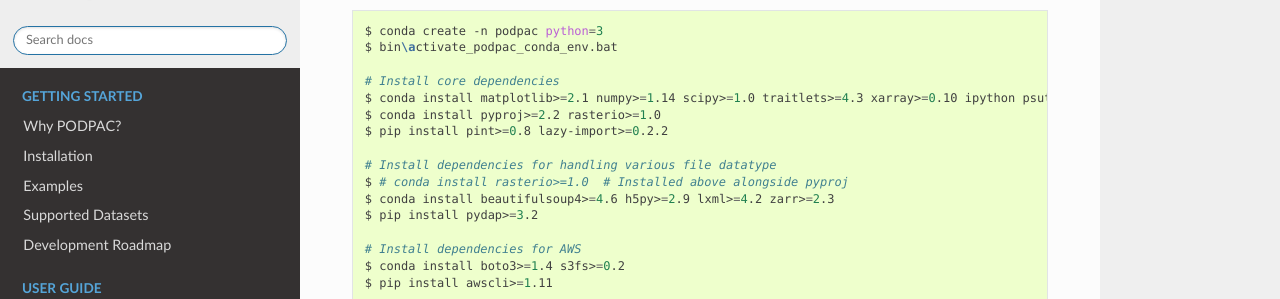
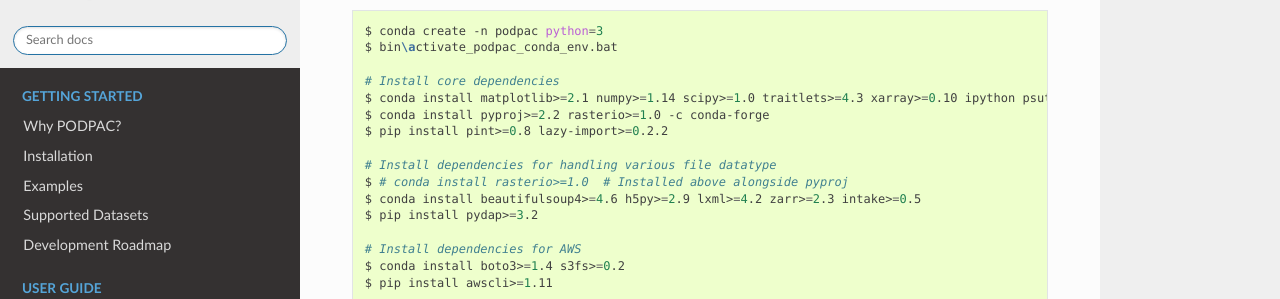
Before and after one commit to creare-com/podpac, a Sphinx documentation site: the page built from doc/source/deploy-notes.md, in a window 1280 px wide and 900 px high, scrolled down 1165 px. Shown: the part 152-451 px from the top of the window. Built offline with Sphinx 7.4.7 and the Read the Docs theme 2.0.0, drawn with Linux system fonts in a browser that asks for light colours.

Commit message:
Update deploy-notes.md

```diff
--- a/doc/source/deploy-notes.md
+++ b/doc/source/deploy-notes.md
@@ -58,12 +58,12 @@
 
 # Install core dependencies
 $ conda install matplotlib>=2.1 numpy>=1.14 scipy>=1.0 traitlets>=4.3 xarray>=0.10 ipython psutil requests>=2.18
-$ conda install pyproj>=2.2 rasterio>=1.0
+$ conda install pyproj>=2.2 rasterio>=1.0 -c conda-forge
 $ pip install pint>=0.8 lazy-import>=0.2.2
 
 # Install dependencies for handling various file datatype
 $ # conda install rasterio>=1.0  # Installed above alongside pyproj
-$ conda install beautifulsoup4>=4.6 h5py>=2.9 lxml>=4.2 zarr>=2.3
+$ conda install beautifulsoup4>=4.6 h5py>=2.9 lxml>=4.2 zarr>=2.3 intake>=0.5
 $ pip install pydap>=3.2
 
 # Install dependencies for AWS
```
